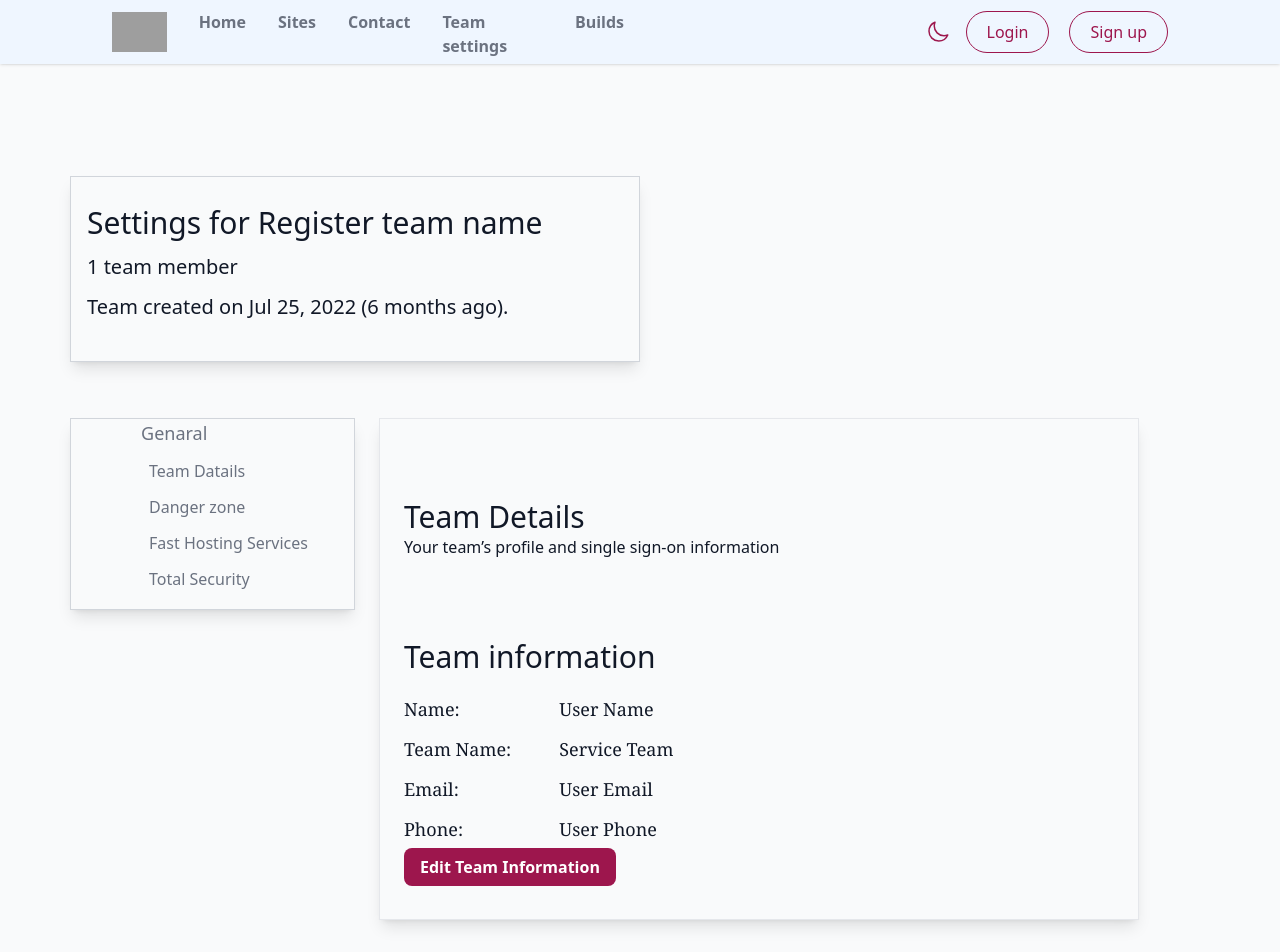
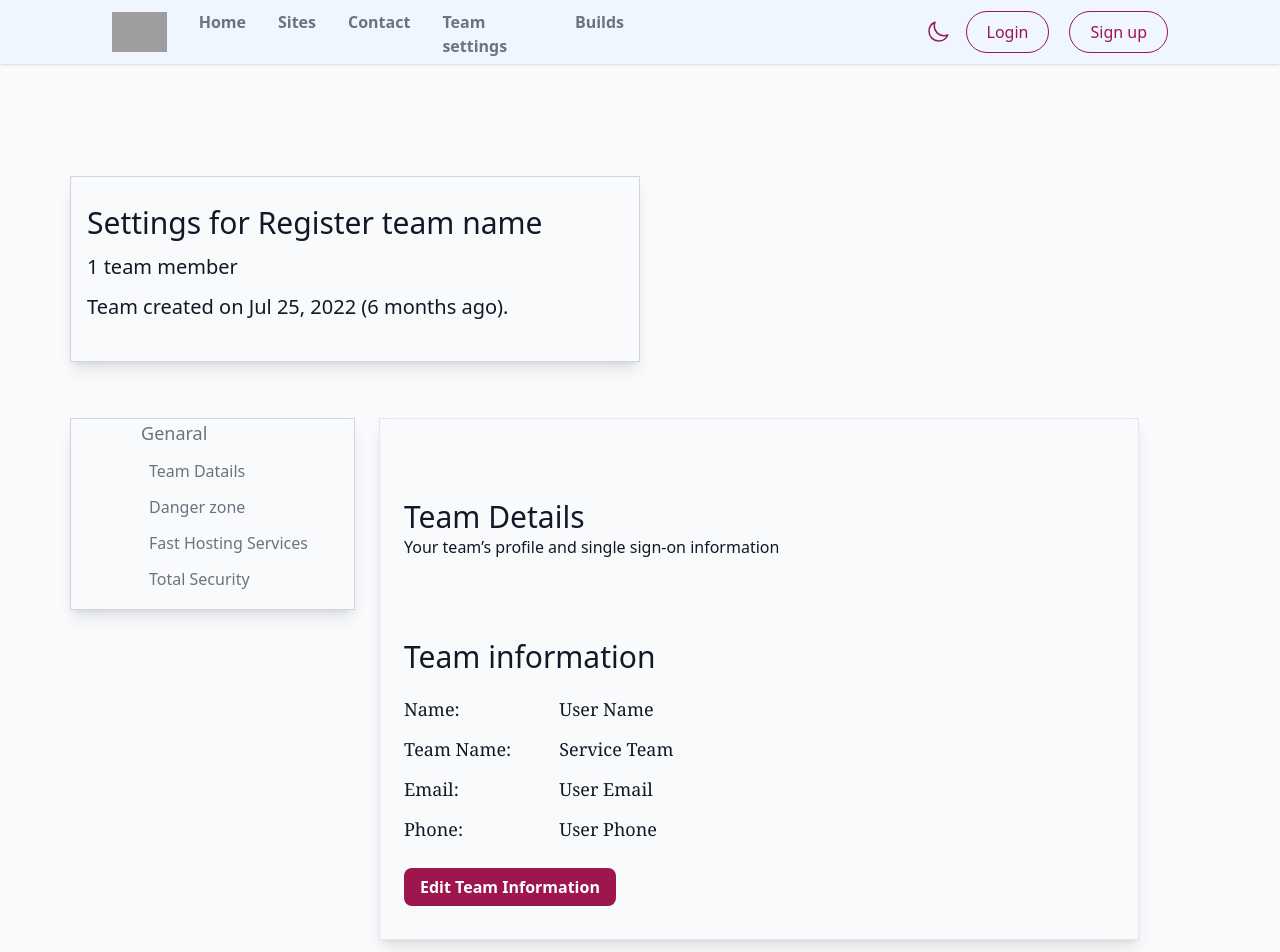
Before and after one commit to hmbadhon2/team-work-deplefy-client, a Next.js app: page /Teams in a window 1280 px wide. Shown: the top 952 px of the page. Built offline with nearby package versions, Linux system fonts and the light colour scheme; no server answers; grey boxes are pictures that could not be loaded.

Commit message:
team complete

```diff
--- a/Components/Team/Team.js
+++ b/Components/Team/Team.js
@@ -65,7 +65,7 @@ const Team = () => {
                             </div>
 
 
-                            <div>
+                            <div className='mb-5'>
                                 {
                                     user?.uid ?
                                         <>
@@ -90,7 +90,7 @@ const Team = () => {
 
                         {/* <button className="builds-button px-4 py-2 rounded-lg font-semibold dark:bg-info dark:text-black mt-10">Edit Team Information</button> */}
 
-                        <label htmlFor="my-modal-3" className="builds-button px-4 py-2 rounded-lg font-semibold dark:bg-info dark:text-black mt-10">Edit Team Information</label>
+                        <label htmlFor="my-modal-3" className="builds-button px-4 py-2 rounded-lg font-semibold dark:bg-info dark:text-black">Edit Team Information</label>
                     </div>
 
                 </div>
--- a/Components/UpdateUserModal/UpdateUserModal.js
+++ b/Components/UpdateUserModal/UpdateUserModal.js
@@ -2,7 +2,7 @@ import React from 'react';
 
 const UpdateUserModal = () => {
     return (
-        <div>
+        <div className='dark:text-black'>
             {/* The button to open modal */}
 
 
```
